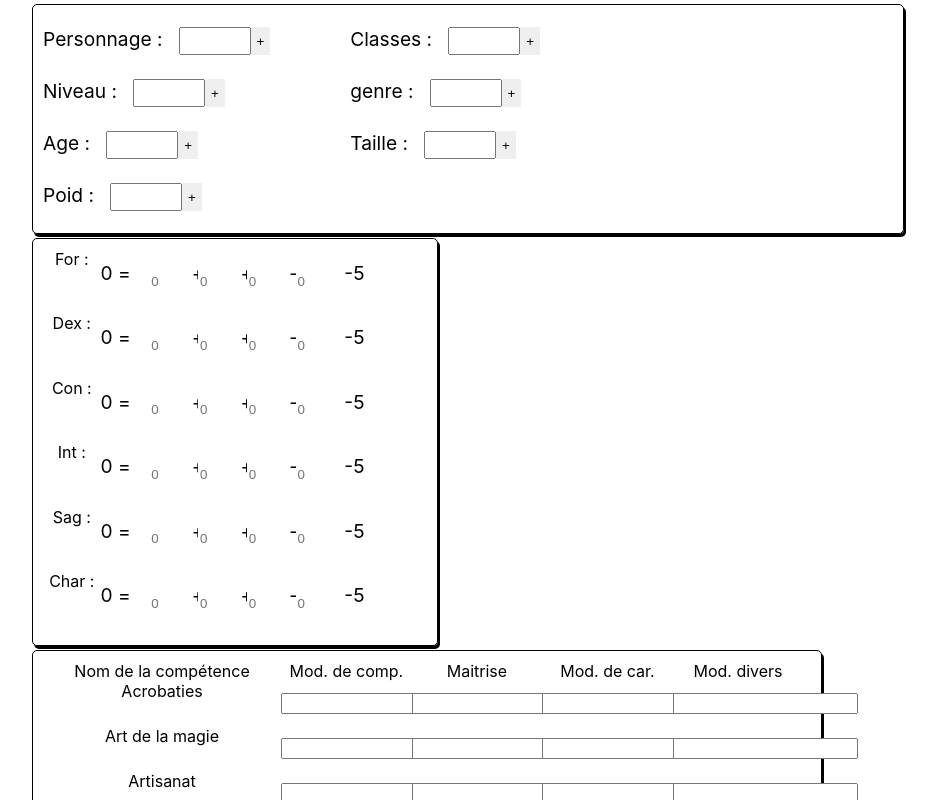
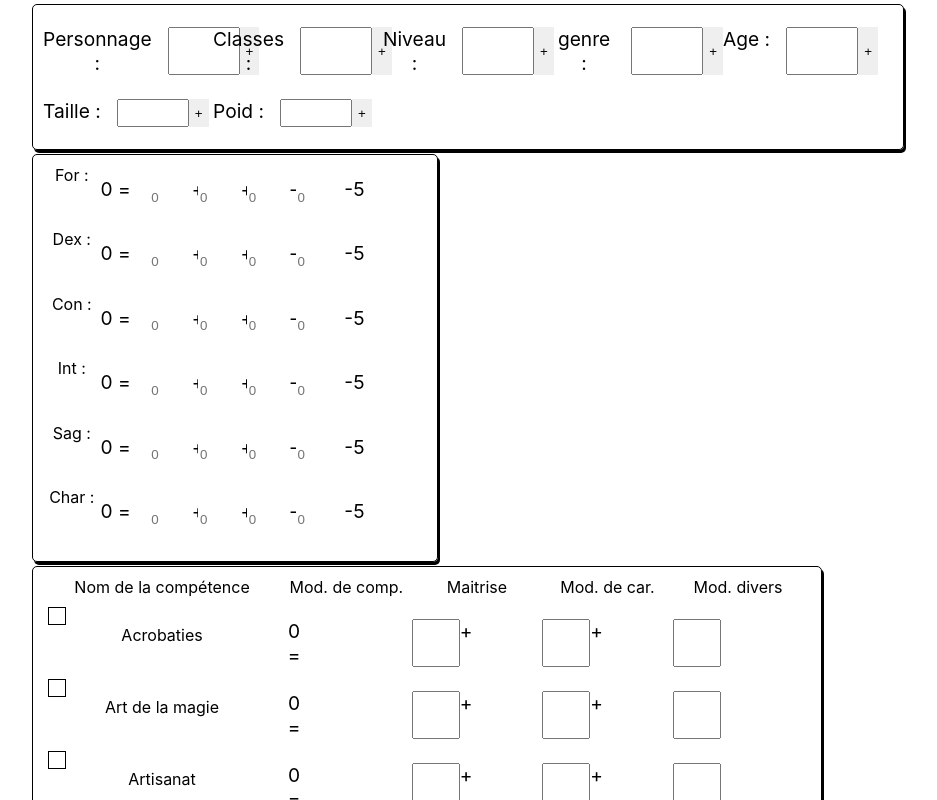
Before and after one commit to tyZulh/dndCharacterSheet, a React (Create React App) app: page / in a window 1280 px wide. Shown: the top 800 px of the page, without its empty margins (172-1109 px from the left). Built offline with nearby package versions, Linux system fonts and the light colour scheme.

Commit message:
add the logic to calculate the ability modifier

```diff
--- a/src/components/competence-line/CompetenceLine.js
+++ b/src/components/competence-line/CompetenceLine.js
@@ -4,7 +4,39 @@ import './CompetenceLine.scss';
 class CompetenceLine extends Component {
   state = {
     totalValue : 0,
+    master : 0,
+    modCar : 0,
+    otherMod : 0,
+    abilityClass : true,
+    inateAbility : false,
+  }
+  totalValue = 0
 
+  calculateAbilityModifier = _=>{
+    if (this.state.abilityClass || this.state.inateAbility) {
+      this.totalValue = this.state.master + this.state.modCar + this.state.otherMod
+    } else {
+      this.totalValue = Math.floor(this.state.master / 2) + this.state.modCar + this.state.otherMod
+    }
+
+    return this.totalValue
+  }
+
+  classAbility = _=>{
+    const abilityClass = !this.state.abilityClass;
+    this.setState({abilityClass : abilityClass}, ()=>{
+      this.calculateAbilityModifier()
+      this.setState({totalValue : this.totalValue})
+    })
+
+  }
+
+  handleChange = event => {
+    event.preventDefault()
+    this.setState({[event.target.name]: +event.target.value}, ()=> {
+      this.calculateAbilityModifier()
+      this.setState({totalValue : this.totalValue})
+    })
   }
 
   render() {
@@ -12,40 +44,56 @@ class CompetenceLine extends Component {
       <div className='competenceLineWrapper'>
         <div className='competenceLine'>
           <div className='abilityName'>
+            <div
+              className={this.state.abilityClass ? 'classAbility' : 'isClassAbility'}
+              onClick={this.classAbility} >
+            </div>
             {this.props.data}
           </div>
 
+
           <div className='modAbility cell'>
-            <input
-              type= "number"
-              name="modAbility"
-              className="inputBox"
-              onCHange={this.handleChange}
-            />
+            <span>
+             {this.state.totalValue} =
+            </span>
           </div>
 
           <div className='cell'>
             <input
               type="number"
               name="master"
-              onCHange={this.handleChange}
+              className="inputBox"
+              onChange={this.handleChange}
             />
+            <span>
+              +
+            </span>
           </div>
 
           <div className='cell'>
             <input
               type="number"
               name="modCar"
-              onCHange={this.handleChange}
+              className="inputBox"
+              onChange={this.handleChange}
             />
+
+            <span>
+              +
+            </span>
           </div>
 
           <div className='cell'>
             <input
               type="number"
               name="otherMod"
-              onCHange={this.handleChange}
+              className="inputBox"
+              onChange={this.handleChange}
             />
+
+            <span>
+
+            </span>
           </div>
         </div>
       </div>
--- a/src/components/competence-line/CompetenceLine.scss
+++ b/src/components/competence-line/CompetenceLine.scss
@@ -6,6 +6,20 @@
 
     .abilityName {
       grid-area: abilityName;
+      padding: 0 5px;
+
+      .isClassAbility {
+        border:1px solid black;
+        height: 1rem;
+        width: 1rem;
+        background-color: darkgrey;
+      }
+
+      .classAbility {
+        border:1px solid black;
+        height: 1rem;
+        width: 1rem;
+      }
     }
 
     .modAbility {
@@ -23,5 +37,9 @@
     .otherMod {
       grid-area: otherMod;
     }
+
+    .inputBox {
+      width: 40px;
+    }
   }
 }
--- a/src/components/competences-box/competences-box.scss
+++ b/src/components/competences-box/competences-box.scss
@@ -10,6 +10,7 @@
     display: grid;
     grid-template-columns: 31% 17% 17% 17% 17%;
     grid-template-areas: "name modComp master modCar otherMod";
+    padding-bottom: 10px;
 
     .abilityName {
       grid-area: name;
--- a/src/components/headerItem/HeaderItem.js
+++ b/src/components/headerItem/HeaderItem.js
@@ -16,20 +16,15 @@ class HeaderItem extends Component {
     if (!this.state.headerItemData.value) {
       this.setState({ edit : true })
     }
-    console.log(this.state);
   }
 
   handleChange = event => {
     this.setState({value : event.target.value})
     this.headerItemData.value = event.target.value
     this.setState({headerItemData : this.headerItemData})
-    console.log(this.state);
-
   }
 
   displayEdit = _ => {
-    console.log(this.state);
-
     this.setState({edit : !this.state.edit})
   }
 
--- a/src/components/headerItem/HeaderItem.scss
+++ b/src/components/headerItem/HeaderItem.scss
@@ -1,5 +1,5 @@
 .cell {
-  width: 24vw;
+  width: 20%;
   display: flex;
   font-size: 1.2rem;
   margin:12px 0;
```
